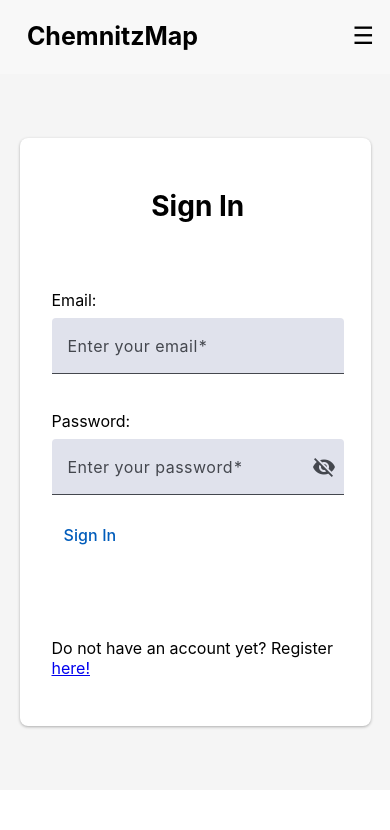
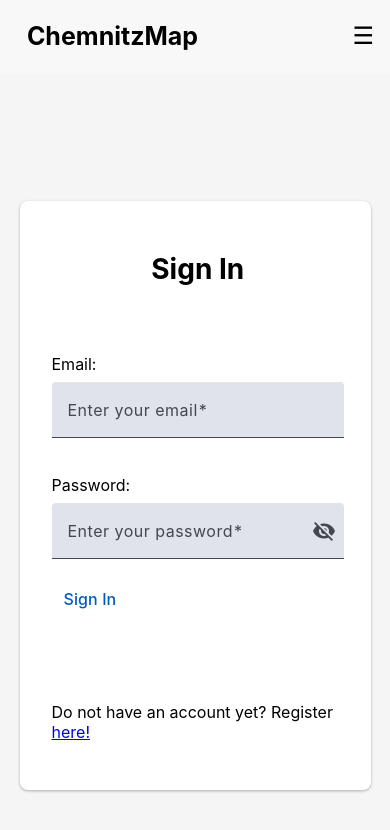
Before and after one commit to Ubuntovka/chemnitz-angular, an Angular app: page /login in a window 390 px wide. Shown: the top 830 px of the page. Built offline with nearby package versions, Linux system fonts and the light colour scheme.

Commit message:
login form position fix

```diff
--- a/src/app/components/login/login.component.css
+++ b/src/app/components/login/login.component.css
@@ -57,9 +57,7 @@
   }
 
   .login-container {
-    height: auto;
-    padding-top: 4rem;
-    padding-bottom: 4rem;
+    height: 100%;
   }
 
   .title {
```
